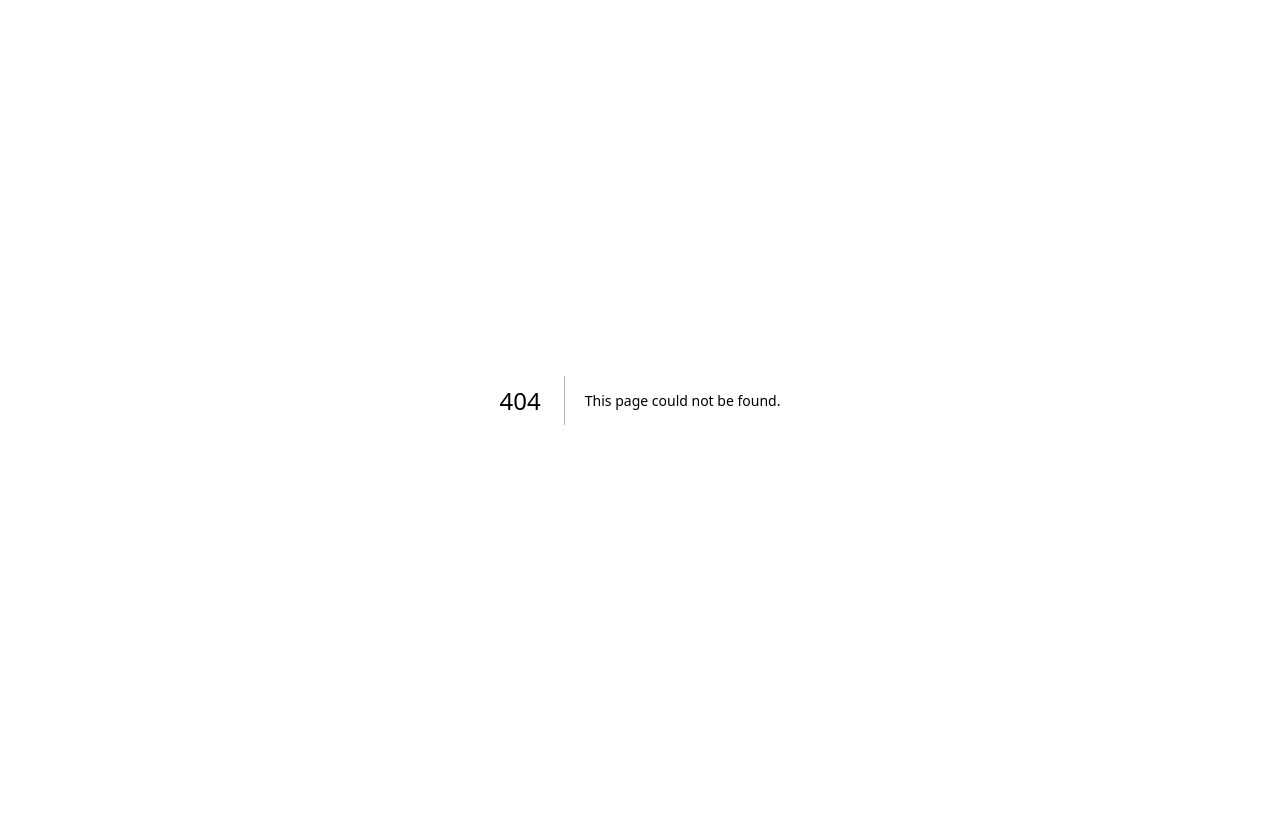
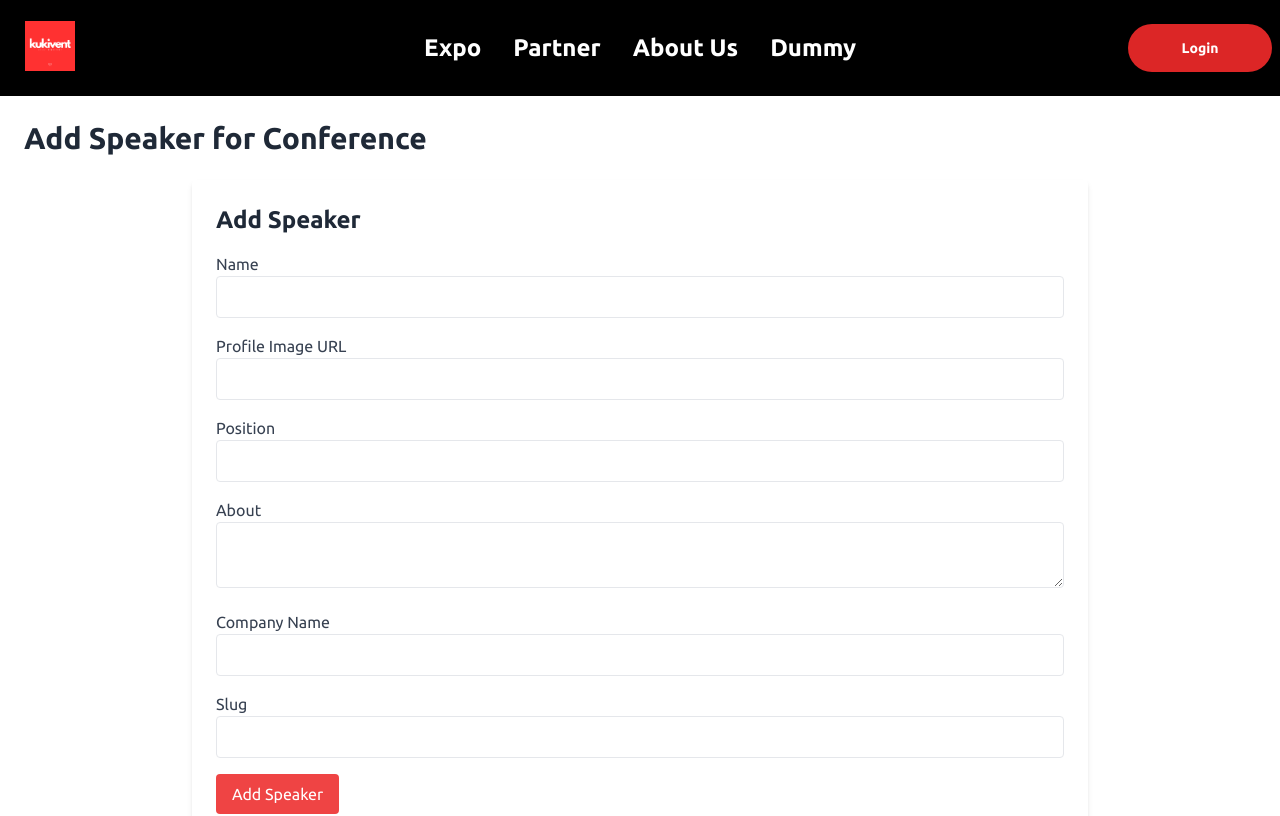
Before and after one commit to iqbalya25/Event_Organizer, a Next.js app: page /user/eventorganizer/addspeaker in a window 1280 px wide. Before the commit this address had no page. Shown: the top 816 px of the page. Built offline with nearby package versions, Linux system fonts and the light colour scheme.

Commit message:
adding speakerForm

```diff
--- a/app/user/eventorganizer/addfolder/AddSpeaker.tsx
+++ b/app/user/eventorganizer/addfolder/AddSpeaker.tsx
@@ -1,107 +1,107 @@
-// src/user/eventorganizer/AddSpeaker.tsx
-"use client";
-import React, { useState } from "react";
-import { Speaker } from "@/types/eventTypes";
+// // src/user/eventorganizer/AddSpeaker.tsx
+// "use client";
+// import React, { useState } from "react";
+// import { Speaker } from "@/types/eventTypes";
 
-interface AddSpeakerProps {
-  onAddSpeaker: (speaker: Speaker) => void;
-}
+// interface AddSpeakerProps {
+//   onAddSpeaker: (speaker: Speaker) => void;
+// }
 
-const AddSpeaker: React.FC<AddSpeakerProps> = ({ onAddSpeaker }) => {
-  const [name, setName] = useState("");
-  const [profileImgUrl, setProfileImgUrl] = useState("");
-  const [position, setPosition] = useState("");
-  const [about, setAbout] = useState("");
-  const [companyName, setCompanyName] = useState("");
-  const [slug, setSlug] = useState("");
+// const AddSpeaker: React.FC<AddSpeakerProps> = ({ onAddSpeaker }) => {
+//   const [name, setName] = useState("");
+//   const [profileImgUrl, setProfileImgUrl] = useState("");
+//   const [position, setPosition] = useState("");
+//   const [about, setAbout] = useState("");
+//   const [companyName, setCompanyName] = useState("");
+//   const [slug, setSlug] = useState("");
 
-  const handleSubmit = (e: React.FormEvent) => {
-    e.preventDefault();
-    const newSpeaker: Speaker = {
-      name,
-      profileImgUrl,
-      position,
-      about,
-      companyName,
-      eventId: 0, // Set this value as needed
-      slug,
-    };
-    onAddSpeaker(newSpeaker);
-    setName("");
-    setProfileImgUrl("");
-    setPosition("");
-    setAbout("");
-    setCompanyName("");
-    setSlug("");
-  };
+//   const handleSubmit = (e: React.FormEvent) => {
+//     e.preventDefault();
+//     const newSpeaker: Speaker = {
+//       name,
+//       profileImgUrl,
+//       position,
+//       about,
+//       companyName,
+//       eventId: 0, // Placeholder, update as needed
+//       slug,
+//     };
+//     onAddSpeaker(newSpeaker);
+//     setName("");
+//     setProfileImgUrl("");
+//     setPosition("");
+//     setAbout("");
+//     setCompanyName("");
+//     setSlug("");
+//   };
 
-  return (
-    <div className="max-w-4xl mx-auto p-6 bg-white rounded shadow-md">
-      <h2 className="text-2xl font-bold mb-4">Add Speaker</h2>
-      <form onSubmit={handleSubmit}>
-        <div className="mb-4">
-          <label className="block text-gray-700">Name</label>
-          <input
-            type="text"
-            value={name}
-            onChange={(e) => setName(e.target.value)}
-            className="w-full px-4 py-2 border rounded"
-            required
-          />
-        </div>
-        <div className="mb-4">
-          <label className="block text-gray-700">Profile Image URL</label>
-          <input
-            type="text"
-            value={profileImgUrl}
-            onChange={(e) => setProfileImgUrl(e.target.value)}
-            className="w-full px-4 py-2 border rounded"
-          />
-        </div>
-        <div className="mb-4">
-          <label className="block text-gray-700">Position</label>
-          <input
-            type="text"
-            value={position}
-            onChange={(e) => setPosition(e.target.value)}
-            className="w-full px-4 py-2 border rounded"
-          />
-        </div>
-        <div className="mb-4">
-          <label className="block text-gray-700">About</label>
-          <textarea
-            value={about}
-            onChange={(e) => setAbout(e.target.value)}
-            className="w-full px-4 py-2 border rounded"
-          />
-        </div>
-        <div className="mb-4">
-          <label className="block text-gray-700">Company Name</label>
-          <input
-            type="text"
-            value={companyName}
-            onChange={(e) => setCompanyName(e.target.value)}
-            className="w-full px-4 py-2 border rounded"
-          />
-        </div>
-        <div className="mb-4">
-          <label className="block text-gray-700">Slug</label>
-          <input
-            type="text"
-            value={slug}
-            onChange={(e) => setSlug(e.target.value)}
-            className="w-full px-4 py-2 border rounded"
-          />
-        </div>
-        <button
-          type="submit"
-          className="px-4 py-2 bg-red-500 text-white rounded hover:bg-red-600"
-        >
-          Add Speaker
-        </button>
-      </form>
-    </div>
-  );
-};
+//   return (
+//     <div className="max-w-4xl mx-auto p-6 bg-white rounded shadow-md">
+//       <h2 className="text-2xl font-bold mb-4">Add Speaker</h2>
+//       <form onSubmit={handleSubmit}>
+//         <div className="mb-4">
+//           <label className="block text-gray-700">Name</label>
+//           <input
+//             type="text"
+//             value={name}
+//             onChange={(e) => setName(e.target.value)}
+//             className="w-full px-4 py-2 border rounded"
+//             required
+//           />
+//         </div>
+//         <div className="mb-4">
+//           <label className="block text-gray-700">Profile Image URL</label>
+//           <input
+//             type="text"
+//             value={profileImgUrl}
+//             onChange={(e) => setProfileImgUrl(e.target.value)}
+//             className="w-full px-4 py-2 border rounded"
+//           />
+//         </div>
+//         <div className="mb-4">
+//           <label className="block text-gray-700">Position</label>
+//           <input
+//             type="text"
+//             value={position}
+//             onChange={(e) => setPosition(e.target.value)}
+//             className="w-full px-4 py-2 border rounded"
+//           />
+//         </div>
+//         <div className="mb-4">
+//           <label className="block text-gray-700">About</label>
+//           <textarea
+//             value={about}
+//             onChange={(e) => setAbout(e.target.value)}
+//             className="w-full px-4 py-2 border rounded"
+//           />
+//         </div>
+//         <div className="mb-4">
+//           <label className="block text-gray-700">Company Name</label>
+//           <input
+//             type="text"
+//             value={companyName}
+//             onChange={(e) => setCompanyName(e.target.value)}
+//             className="w-full px-4 py-2 border rounded"
+//           />
+//         </div>
+//         <div className="mb-4">
+//           <label className="block text-gray-700">Slug</label>
+//           <input
+//             type="text"
+//             value={slug}
+//             onChange={(e) => setSlug(e.target.value)}
+//             className="w-full px-4 py-2 border rounded"
+//           />
+//         </div>
+//         <button
+//           type="submit"
+//           className="px-4 py-2 bg-red-500 text-white rounded hover:bg-red-600"
+//         >
+//           Add Speaker
+//         </button>
+//       </form>
+//     </div>
+//   );
+// };
 
-export default AddSpeaker;
+// export default AddSpeaker;
--- a/app/user/eventorganizer/addfolder/AddSpeakerSection.tsx
+++ b/app/user/eventorganizer/addfolder/AddSpeakerSection.tsx
@@ -1,40 +1,7 @@
-// src/user/eventorganizer/AddSpeakerPage.tsx
-"use client";
-import React, { useState } from "react";
-import AddSpeaker from "./AddSpeaker";
-import { Speaker } from "@/types/eventTypes";
+import React from "react";
 
 const AddSpeakerPage: React.FC = () => {
-  const [speakers, setSpeakers] = useState<Speaker[]>([]);
-
-  const handleAddSpeaker = (newSpeaker: Speaker) => {
-    setSpeakers([...speakers, newSpeaker]);
-  };
-
-  return (
-    <div className="p-6">
-      <h1 className="text-3xl font-bold mb-6">Add Speaker for Conference</h1>
-      <AddSpeaker onAddSpeaker={handleAddSpeaker} />
-      <div className="mt-6">
-        <h2 className="text-2xl font-bold mb-4">Speakers List</h2>
-        {speakers.length > 0 ? (
-          <ul className="list-disc pl-6">
-            {speakers.map((speaker, index) => (
-              <li key={index}>
-                <strong>{speaker.name}</strong> - {speaker.position} at {speaker.companyName}
-                <br />
-                <img src={speaker.profileImgUrl || ''} alt={speaker.name} className="w-16 h-16 rounded-full" />
-                <br />
-                {speaker.about}
-              </li>
-            ))}
-          </ul>
-        ) : (
-          <p>No speakers added yet.</p>
-        )}
-      </div>
-    </div>
-  );
+  return <div>Test</div>;
 };
 
 export default AddSpeakerPage;
--- a/app/user/eventorganizer/addfolder/page.tsx
+++ b/app/user/eventorganizer/addfolder/page.tsx
@@ -1,6 +1,5 @@
 import React from "react";
 import AddSpeakerSection from "./AddSpeakerSection";
-import AddSpeaker from "./AddSpeaker";
 
 const AddSpeakerPage = () => {
   return (
--- /dev/null
+++ b/app/user/eventorganizer/addspeaker/AddSpeaker.tsx
@@ -0,0 +1,107 @@
+// src/user/eventorganizer/AddSpeaker.tsx
+"use client";
+import React, { useState } from "react";
+import { Speaker } from "@/types/eventTypes";
+
+interface AddSpeakerProps {
+  onAddSpeaker: (speaker: Speaker) => void;
+}
+
+const AddSpeaker: React.FC<AddSpeakerProps> = ({ onAddSpeaker }) => {
+  const [name, setName] = useState("");
+  const [profileImgUrl, setProfileImgUrl] = useState("");
+  const [position, setPosition] = useState("");
+  const [about, setAbout] = useState("");
+  const [companyName, setCompanyName] = useState("");
+  const [slug, setSlug] = useState("");
+
+  const handleSubmit = (e: React.FormEvent) => {
+    e.preventDefault();
+    const newSpeaker: Speaker = {
+      name,
+      profileImgUrl,
+      position,
+      about,
+      companyName,
+      eventId: 0, // Placeholder, update as needed
+      slug,
+    };
+    onAddSpeaker(newSpeaker);
+    setName("");
+    setProfileImgUrl("");
+    setPosition("");
+    setAbout("");
+    setCompanyName("");
+    setSlug("");
+  };
+
+  return (
+    <div className="max-w-4xl mx-auto p-6 bg-white rounded shadow-md">
+      <h2 className="text-2xl font-bold mb-4">Add Speaker</h2>
+      <form onSubmit={handleSubmit}>
+        <div className="mb-4">
+          <label className="block text-gray-700">Name</label>
+          <input
+            type="text"
+            value={name}
+            onChange={(e) => setName(e.target.value)}
+            className="w-full px-4 py-2 border rounded"
+            required
+          />
+        </div>
+        <div className="mb-4">
+          <label className="block text-gray-700">Profile Image URL</label>
+          <input
+            type="text"
+            value={profileImgUrl}
+            onChange={(e) => setProfileImgUrl(e.target.value)}
+            className="w-full px-4 py-2 border rounded"
+          />
+        </div>
+        <div className="mb-4">
+          <label className="block text-gray-700">Position</label>
+          <input
+            type="text"
+            value={position}
+            onChange={(e) => setPosition(e.target.value)}
+            className="w-full px-4 py-2 border rounded"
+          />
+        </div>
+        <div className="mb-4">
+          <label className="block text-gray-700">About</label>
+          <textarea
+            value={about}
+            onChange={(e) => setAbout(e.target.value)}
+            className="w-full px-4 py-2 border rounded"
+          />
+        </div>
+        <div className="mb-4">
+          <label className="block text-gray-700">Company Name</label>
+          <input
+            type="text"
+            value={companyName}
+            onChange={(e) => setCompanyName(e.target.value)}
+            className="w-full px-4 py-2 border rounded"
+          />
+        </div>
+        <div className="mb-4">
+          <label className="block text-gray-700">Slug</label>
+          <input
+            type="text"
+            value={slug}
+            onChange={(e) => setSlug(e.target.value)}
+            className="w-full px-4 py-2 border rounded"
+          />
+        </div>
+        <button
+          type="submit"
+          className="px-4 py-2 bg-red-500 text-white rounded hover:bg-red-600"
+        >
+          Add Speaker
+        </button>
+      </form>
+    </div>
+  );
+};
+
+export default AddSpeaker;
--- /dev/null
+++ b/app/user/eventorganizer/addspeaker/AddSpeakerPage.tsx
@@ -0,0 +1,47 @@
+// src/user/eventorganizer/AddSpeakerPage.tsx
+"use client";
+import React, { useState } from "react";
+import AddSpeaker from "./AddSpeaker";
+import { Speaker } from "@/types/eventTypes";
+
+const AddSpeakerPage: React.FC = () => {
+  const [speakers, setSpeakers] = useState<Speaker[]>([]);
+
+  const handleAddSpeaker = (newSpeaker: Speaker) => {
+    setSpeakers((prevSpeakers) => [...prevSpeakers, newSpeaker]);
+  };
+
+  return (
+    <div className="p-6">
+      <h1 className="text-3xl font-bold mb-6">Add Speaker for Conference</h1>
+      <AddSpeaker onAddSpeaker={handleAddSpeaker} />
+      <div className="mt-6">
+        <h2 className="text-2xl font-bold mb-4">Speakers List</h2>
+        {speakers.length > 0 ? (
+          <ul className="list-disc pl-6">
+            {speakers.map((speaker, index) => (
+              <li key={index}>
+                <strong>{speaker.name}</strong> - {speaker.position} at{" "}
+                {speaker.companyName}
+                <br />
+                {speaker.profileImgUrl && (
+                  <img
+                    src={speaker.profileImgUrl}
+                    alt={speaker.name}
+                    className="w-16 h-16 rounded-full"
+                  />
+                )}
+                <br />
+                {speaker.about}
+              </li>
+            ))}
+          </ul>
+        ) : (
+          <p>No speakers added yet.</p>
+        )}
+      </div>
+    </div>
+  );
+};
+
+export default AddSpeakerPage;
--- /dev/null
+++ b/app/user/eventorganizer/addspeaker/page.tsx
@@ -0,0 +1,13 @@
+import React from "react";
+import AddedSpeak from "./AddSpeakerPage";
+import AddSpeakerPage from "./AddSpeakerPage";
+
+const AddSpeaker = () => {
+  return (
+    <div>
+      <AddSpeakerPage />
+    </div>
+  );
+};
+
+export default AddSpeaker;
```
